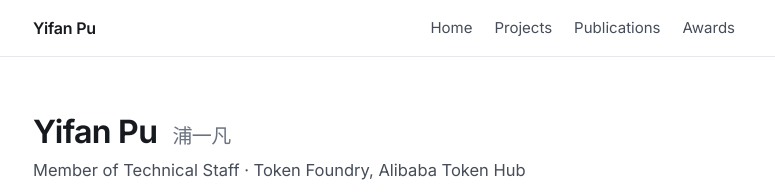
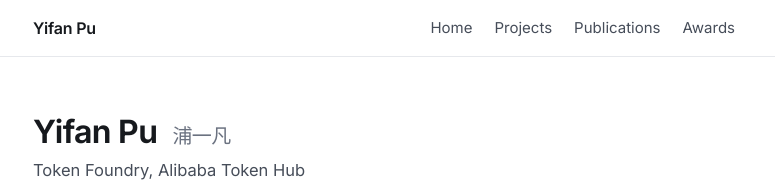
Before and after one commit to yifanpu001/yifanpu001.github.io, a plain HTML site: page index.html in a window 1280 px wide. Shown: the top 196 px of the page, without its empty margins (251-1026 px from the left). Drawn offline with Linux system fonts and the light colour scheme.

Commit message:
Shorten the role line under the name.
Co-authored-by: Cursor <cursoragent@cursor.com>

```diff
--- a/index.html
+++ b/index.html
@@ -234,7 +234,7 @@
   <div class="layout">
     <header class="profile" id="about">
       <h1 class="name">Yifan Pu <span class="alt-name" lang="zh-CN">浦一凡</span></h1>
-      <p class="role">Member of Technical Staff · Token Foundry, Alibaba Token Hub</p>
+      <p class="role">Token Foundry, Alibaba Token Hub</p>
       <ul class="contact">
         <li>
           <a href="mailto:puyifan@tsinghua.edu.cn">
```
